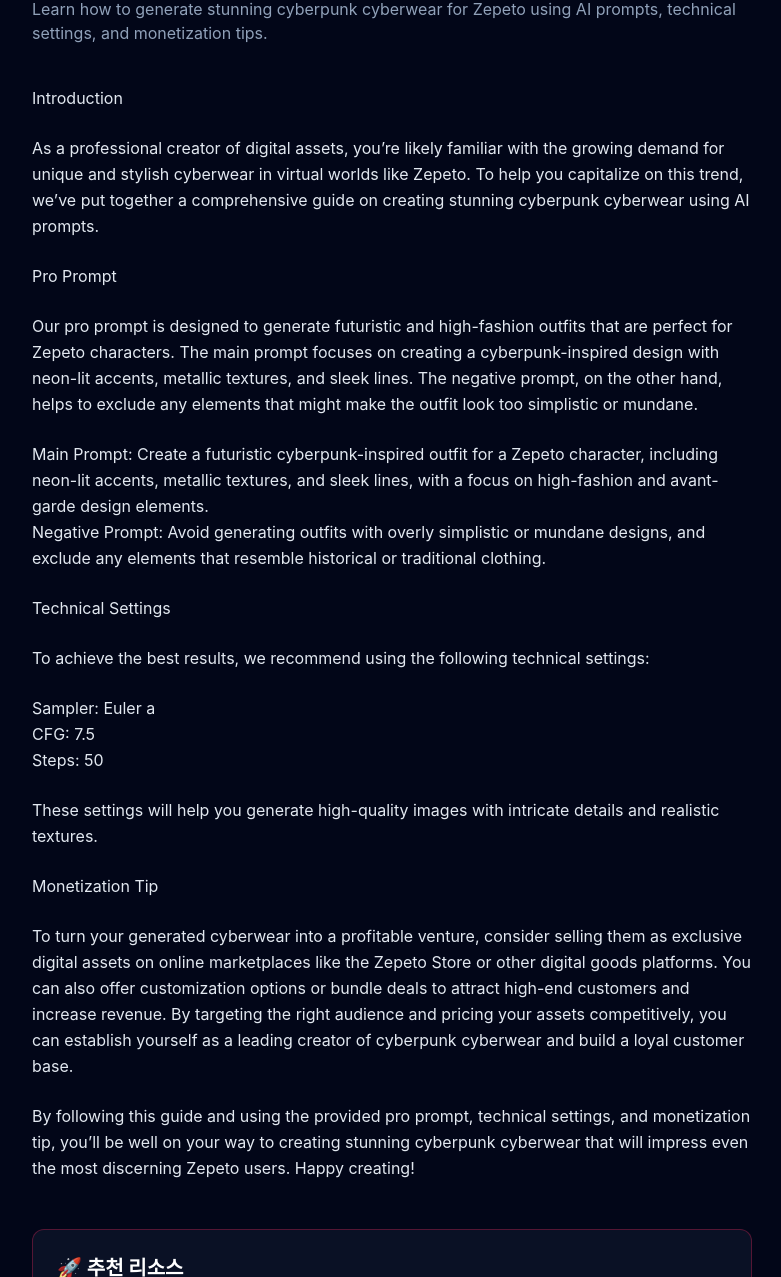
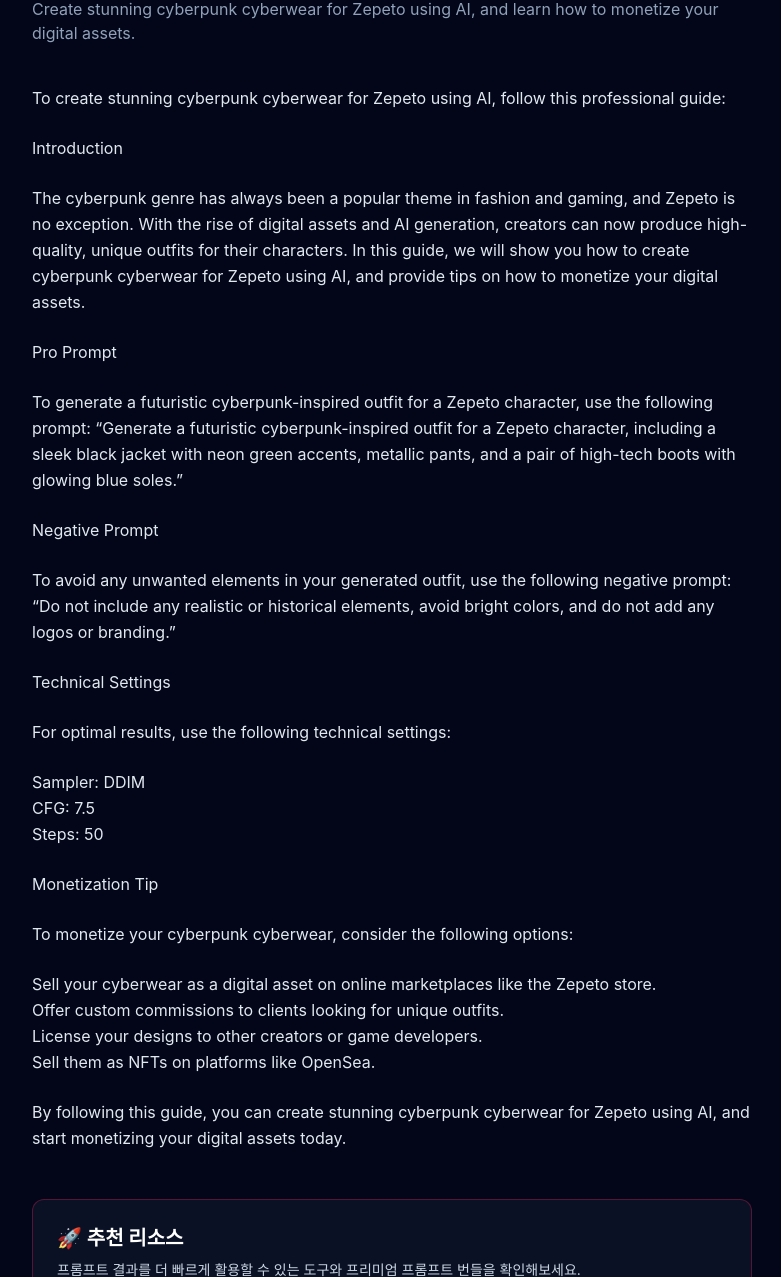
Before and after one commit to chenghun1234-dotcom/promptforge, an Astro site: page /prompts/cyberpunk-cyberwear-for-zepeto in a window 1280 px wide. Shown: the part 167-1444 px from the top of the page, without its empty margins (248-1029 px from the left). Built offline with nearby package versions, Linux system fonts and the light colour scheme; Astro itself is replaced by a stand-in of ours.

Commit message:
🚀 Auto-forged new prompts via Groq

```diff
--- a/src/content/prompts/cyberpunk-cyberwear-for-zepeto.md
+++ b/src/content/prompts/cyberpunk-cyberwear-for-zepeto.md
@@ -1,40 +1,45 @@
 ---
-title: "Creating Cyberpunk Cyberwear for Zepeto: A Professional AI Prompt Guide"
-description: "Learn how to generate stunning cyberpunk cyberwear for Zepeto using AI prompts, technical settings, and monetization tips."
-date: "2026-06-08T02:11:05.042087+00:00"
+title: "Cyberpunk Cyberwear for Zepeto: A Professional AI Guide"
+description: "Create stunning cyberpunk cyberwear for Zepeto using AI, and learn how to monetize your digital assets."
+date: "2026-06-08T08:41:54.714648+00:00"
 tags:
   - Cyberpunk
   - Cyberwear
   - Zepeto
   - Digital Assets
-  - AI Prompt
+  - AI Generation
 model: "Stable Diffusion"
-prompt: "Create a futuristic cyberpunk-inspired outfit for a Zepeto character, including neon-lit accents, metallic textures, and sleek lines, with a focus on high-fashion and avant-garde design elements."
-negativePrompt: "Avoid generating outfits with overly simplistic or mundane designs, and exclude any elements that resemble historical or traditional clothing."
-sampler: "Euler a"
+prompt: "Generate a futuristic cyberpunk-inspired outfit for a Zepeto character, including a sleek black jacket with neon green accents, metallic pants, and a pair of high-tech boots with glowing blue soles."
+negativePrompt: "Do not include any realistic or historical elements, avoid bright colors, and do not add any logos or branding."
+sampler: "DDIM"
 cfg: 7.5
 steps: 50
-monetizationTip: "Sell your generated cyberwear as exclusive digital assets on online marketplaces like the Zepeto Store or other digital goods platforms, and consider offering customization options or bundle deals to attract high-end customers and increase revenue."
+monetizationTip: "Sell your cyberpunk cyberwear as a digital asset on online marketplaces like the Zepeto store, or offer custom commissions to clients looking for unique outfits. You can also license your designs to other creators or game developers, or sell them as NFTs on platforms like OpenSea."
 ---
-## Introduction
-As a professional creator of digital assets, you're likely familiar with the growing demand for unique and stylish cyberwear in virtual worlds like Zepeto. To help you capitalize on this trend, we've put together a comprehensive guide on creating stunning cyberpunk cyberwear using AI prompts.
+To create stunning cyberpunk cyberwear for Zepeto using AI, follow this professional guide:
 
-## Pro Prompt
-Our pro prompt is designed to generate futuristic and high-fashion outfits that are perfect for Zepeto characters. The main prompt focuses on creating a cyberpunk-inspired design with neon-lit accents, metallic textures, and sleek lines. The negative prompt, on the other hand, helps to exclude any elements that might make the outfit look too simplistic or mundane.
+### Introduction
+The cyberpunk genre has always been a popular theme in fashion and gaming, and Zepeto is no exception. With the rise of digital assets and AI generation, creators can now produce high-quality, unique outfits for their characters. In this guide, we will show you how to create cyberpunk cyberwear for Zepeto using AI, and provide tips on how to monetize your digital assets.
 
-* Main Prompt: Create a futuristic cyberpunk-inspired outfit for a Zepeto character, including neon-lit accents, metallic textures, and sleek lines, with a focus on high-fashion and avant-garde design elements.
-* Negative Prompt: Avoid generating outfits with overly simplistic or mundane designs, and exclude any elements that resemble historical or traditional clothing.
+### Pro Prompt
+To generate a futuristic cyberpunk-inspired outfit for a Zepeto character, use the following prompt:
+"Generate a futuristic cyberpunk-inspired outfit for a Zepeto character, including a sleek black jacket with neon green accents, metallic pants, and a pair of high-tech boots with glowing blue soles."
 
-## Technical Settings
-To achieve the best results, we recommend using the following technical settings:
+### Negative Prompt
+To avoid any unwanted elements in your generated outfit, use the following negative prompt:
+"Do not include any realistic or historical elements, avoid bright colors, and do not add any logos or branding."
 
-* Sampler: Euler a
+### Technical Settings
+For optimal results, use the following technical settings:
+* Sampler: DDIM
 * CFG: 7.5
 * Steps: 50
 
-These settings will help you generate high-quality images with intricate details and realistic textures.
+### Monetization Tip
+To monetize your cyberpunk cyberwear, consider the following options:
+* Sell your cyberwear as a digital asset on online marketplaces like the Zepeto store.
+* Offer custom commissions to clients looking for unique outfits.
+* License your designs to other creators or game developers.
+* Sell them as NFTs on platforms like OpenSea.
 
-## Monetization Tip
-To turn your generated cyberwear into a profitable venture, consider selling them as exclusive digital assets on online marketplaces like the Zepeto Store or other digital goods platforms. You can also offer customization options or bundle deals to attract high-end customers and increase revenue. By targeting the right audience and pricing your assets competitively, you can establish yourself as a leading creator of cyberpunk cyberwear and build a loyal customer base.
-
-By following this guide and using the provided pro prompt, technical settings, and monetization tip, you'll be well on your way to creating stunning cyberpunk cyberwear that will impress even the most discerning Zepeto users. Happy creating!
+By following this guide, you can create stunning cyberpunk cyberwear for Zepeto using AI, and start monetizing your digital assets today.
```
